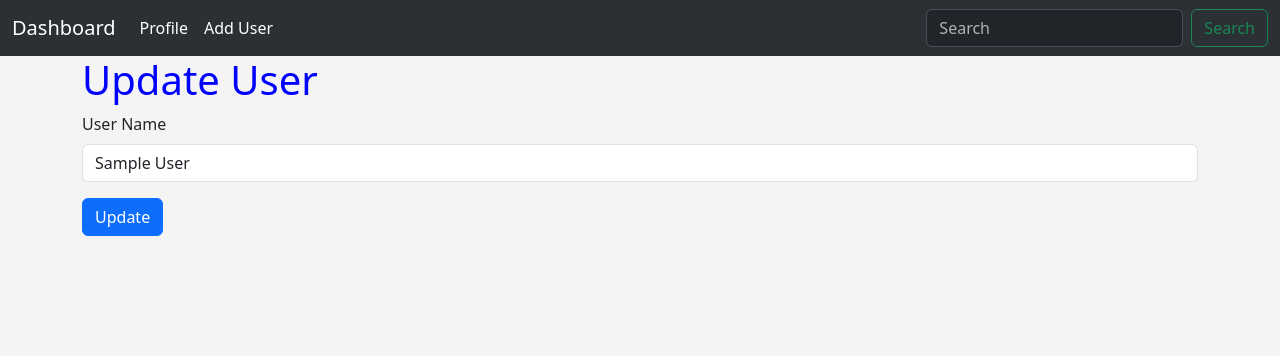
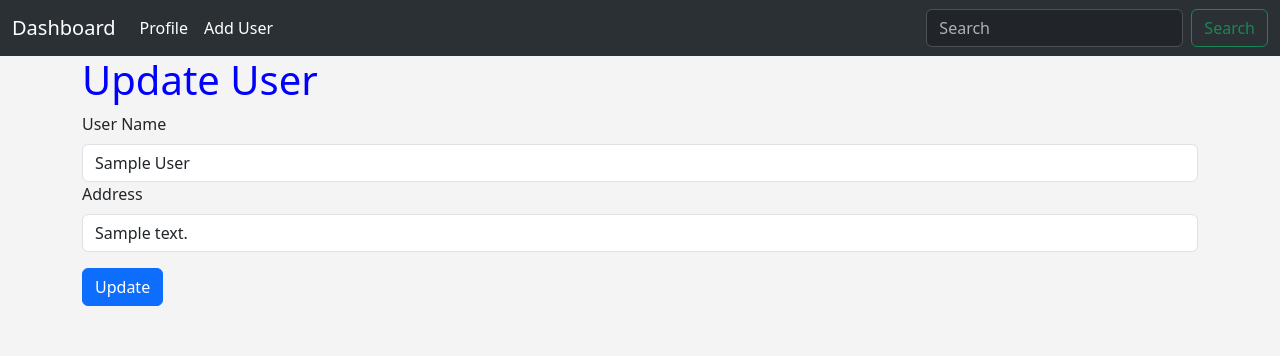
Before and after one commit to M-yoshimura-ML/flask-course, a Flask app: page /user/update-user/1 in a window 1280 px wide. Shown: the top 356 px of the page. Run offline with Flask 3, Linux system fonts and the light colour scheme; tables that the repository leaves empty hold one stand-in row (values such as "Sample post").

Commit message:
modifying user list & update user

```diff
--- a/blueprints/user.py
+++ b/blueprints/user.py
@@ -1,3 +1,5 @@
+import datetime
+
 from flask import Blueprint, session, render_template, flash, redirect, url_for
 
 from form.UserForm import AddUserForm, UpdateUserForm
@@ -31,7 +33,6 @@ def add_user():
             flash("User is added successfully.")
         return redirect(url_for('user.user_profile', name=username))
     users = User.query.order_by(User.created_at)
-    print('users:', users)
     return render_template('user/add_user.html', form=form, user_list=users)
 
 
@@ -41,6 +42,8 @@ def update_user(id):
     user = User.query.get_or_404(id)
     if form.validate_on_submit():
         user.name = form.username.data
+        user.address = form.address.data
+        user.updated_at = datetime.datetime.now()
         try:
             db.session.commit()
             flash("User is updated successfully.")
--- a/form/UserForm.py
+++ b/form/UserForm.py
@@ -13,4 +13,5 @@ class AddUserForm(FlaskForm):
 
 class UpdateUserForm(FlaskForm):
     username = StringField("User Name", [DataRequired("Please enter user name.")])
+    address = StringField("Address")
     submit = SubmitField("Update")
--- a/templates/user/add_user.html
+++ b/templates/user/add_user.html
@@ -33,6 +33,8 @@
           <th scope="col">id</th>
           <th scope="col">username</th>
           <th scope="col">email</th>
+          <th scope="col">created at</th>
+          <th scope="col">updated at</th>
         </tr>
       </thead>
       <tbody>
@@ -44,6 +46,8 @@
               {{ user.name }}</a>
             </td>
             <td>{{ user.email }}</td>
+            <td>{{ user.created_at }}</td>
+            <td>{{ user.updated_at }}</td>
           </tr>
         {% endfor %}
       </tbody>
--- a/templates/user/update_user.html
+++ b/templates/user/update_user.html
@@ -10,6 +10,8 @@
         {% for error in form.username.errors %}
           <div class="alert alert-danger">{{ error }}</div>
         {% endfor %}
+        {{ form.address.label(class="form-label") }}
+        {{ form.address(class="form-control", value=user.address) }}
       </div>
       {{ form.submit(class="btn btn-primary") }}
     </form>
```
